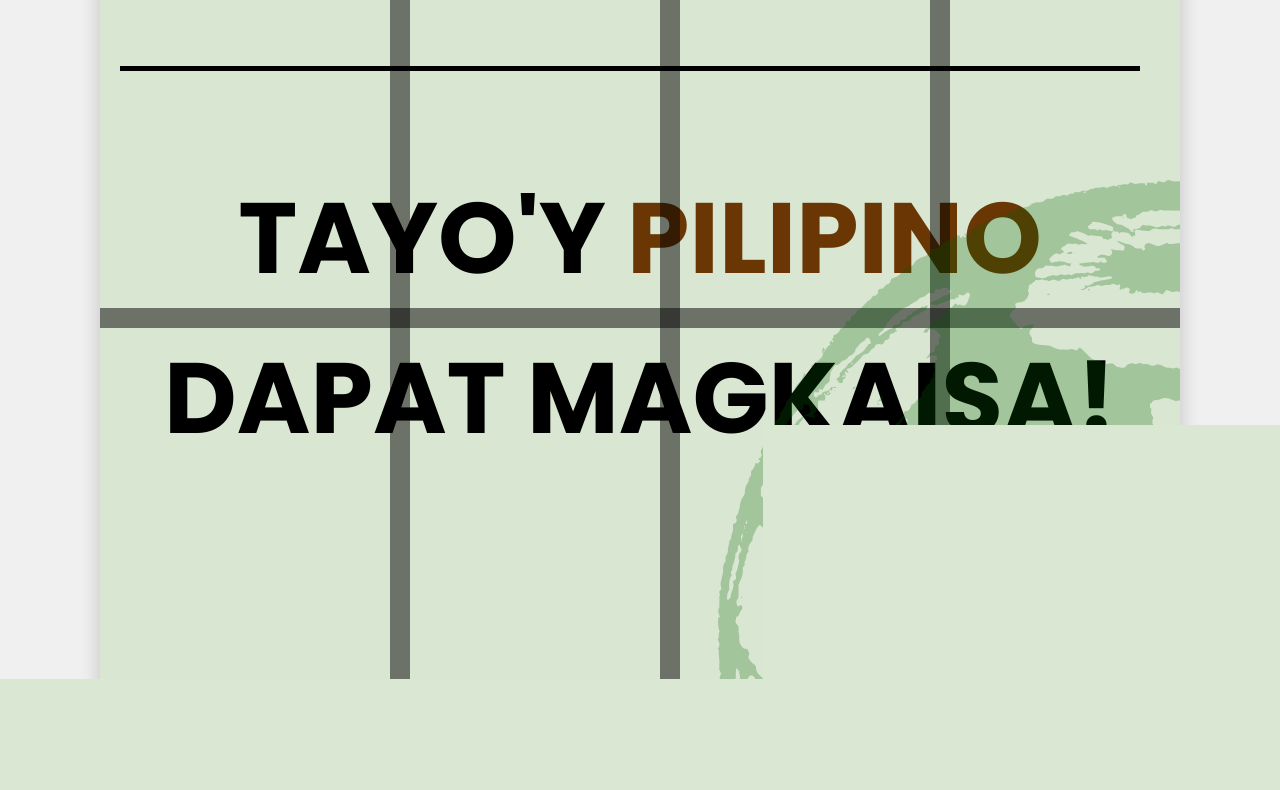
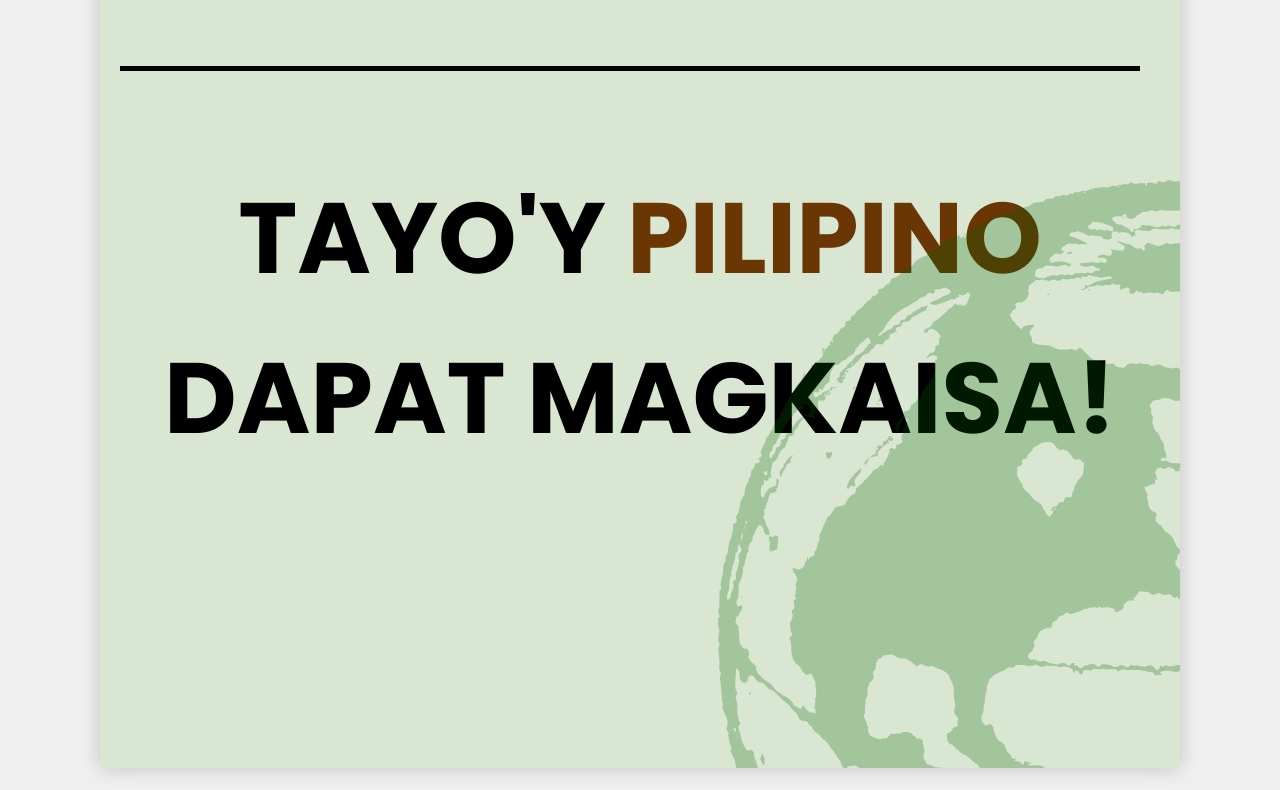
Before and after one commit to ccsanjuan/Typography-Activity, a plain HTML site: page index.html in a window 1280 px wide. Shown: the part 592-1382 px from the top of the page. Drawn offline with Linux system fonts and the light colour scheme; files whose address does not match are found by name.

Commit message:
Update style.css

```diff
--- a/style.css
+++ b/style.css
@@ -24,31 +24,6 @@ body, html {
     padding: 20px;
     box-sizing: border-box;
   }
-
-  /* Grid Styling */
-  .grid {
-  position: relative; /* Positioning context for lines */
-  width: 1080px;
-  height: 1920px;
-  }
-
-      /* Vertical Lines for Columns */
-      .vertical-line {
-      position: absolute;
-      width: 19.5px; /* Width of the vertical line */
-      height: 1920px; /* Full height of the poster */
-      background-color: rgba(0, 0, 0, 0.5); /* Color of the vertical lines */
-      z-index: 0; /* Behind other content */
-      }
-
-      /* Horizontal Lines for Rows */
-      .horizontal-line {
-      position: absolute;
-      width: 1080px; /* Full width of the poster */
-      height: 19.5px; /* Height of the horizontal line */
-      background-color: rgba(0, 0, 0, 0.5); /* Color of the horizontal lines */
-      z-index: 0; /* Behind other content */
-      }
 
   /* HEADLINE */
     /* Styling for the red dash behind the headline "TAMA NA" */
```
